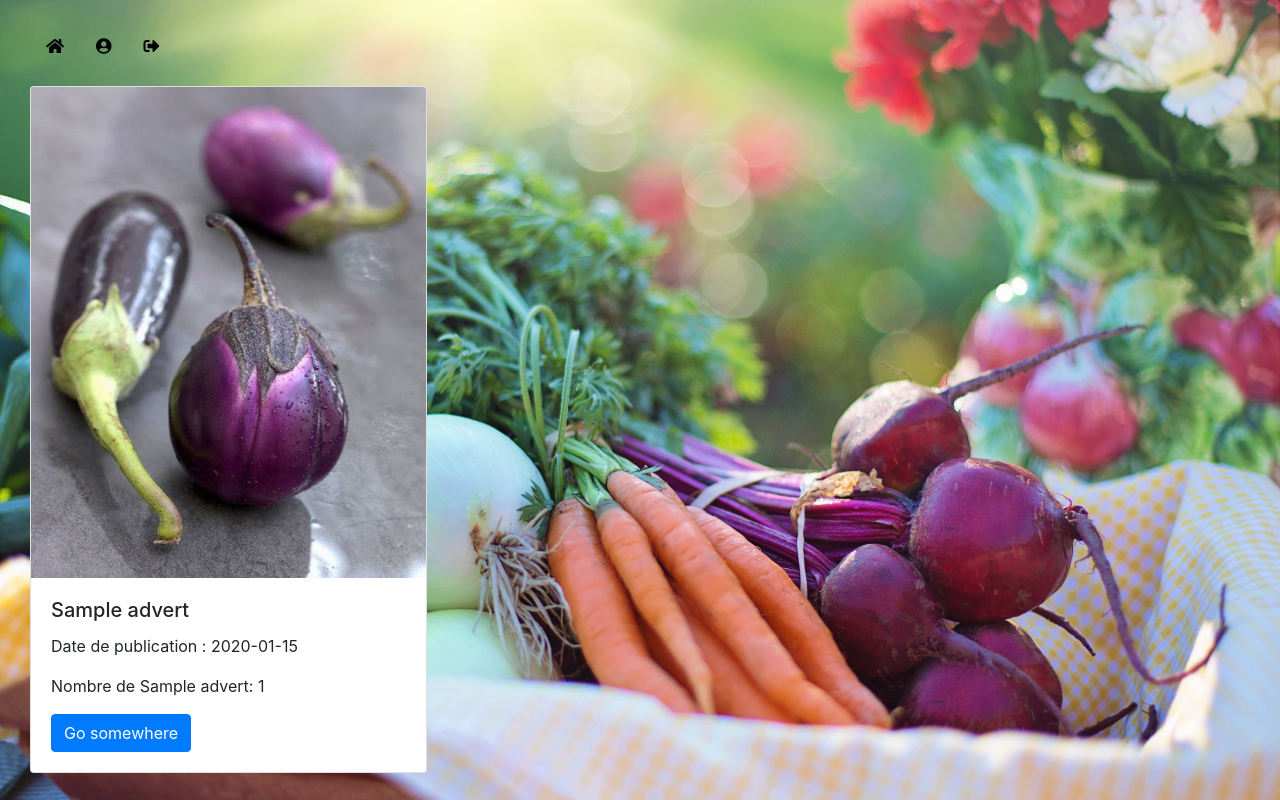
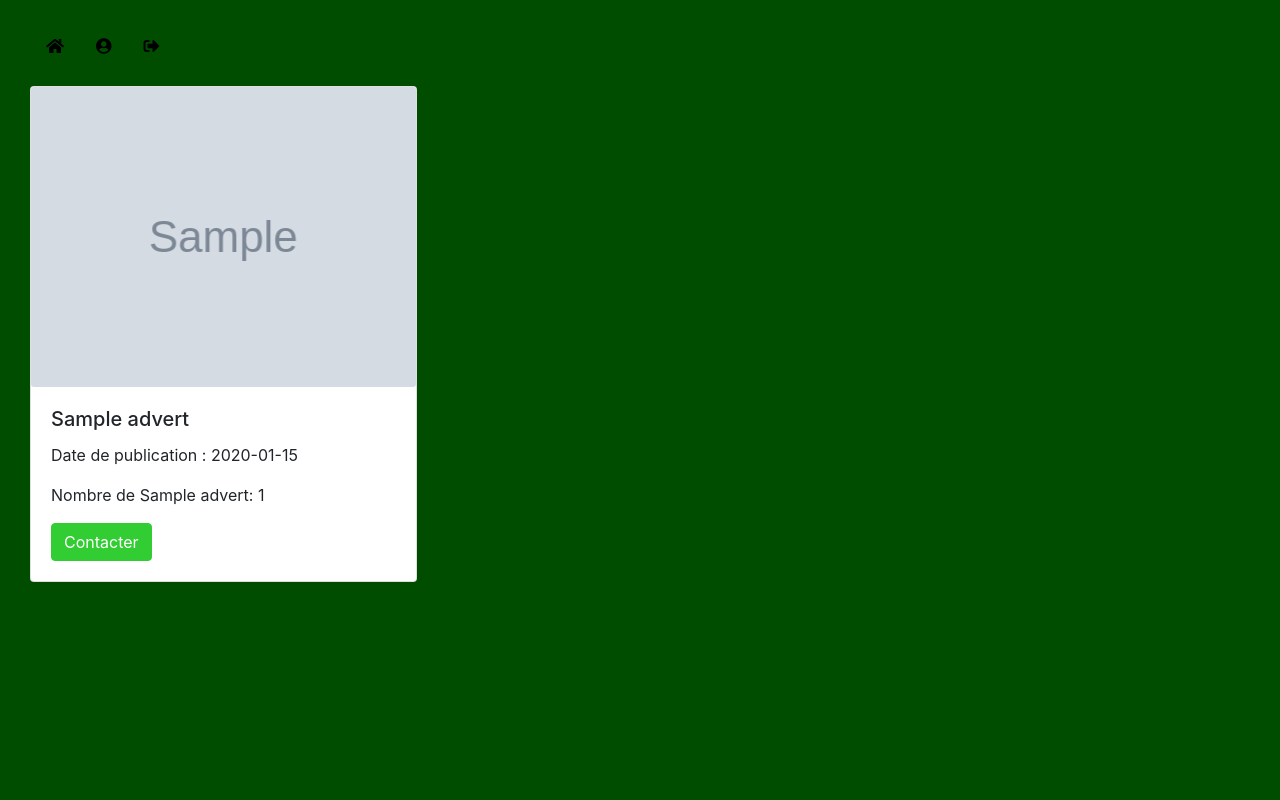
Before and after one commit to KilianLdev/Lespotagersducoin, a PHP site: page / in a window 1280 px wide. Run offline with PHP 8.4, Linux system fonts and the light colour scheme; tables that the repository leaves empty hold one stand-in row (values such as "Sample post"); grey boxes marked "Sample" are stand-in pictures; some libraries are stand-ins or nearby versions.

Commit message:
listadvert img

```diff
--- a/listadvert.php
+++ b/listadvert.php
@@ -1,6 +1,6 @@
 <?php
     // lancement de la requete
-    $sql = 'SELECT title, date, number FROM advert';
+    $sql = 'SELECT title, date, number, img_advert FROM advert';
 
     // $req = mysql_query($sql) or die('Erreur SQL !<br />'.$sql.'<br />'.mysql_error());
 
@@ -34,12 +34,14 @@
         $keys = array_keys($results[$i]); ?>
     <div class="col-sm-4">
         <div class="card">
-          <img class="card-img-top" src="./AdImages/aubergine.jpg" alt="Card image cap">
+        <div class="card-img" style="background-image:url(<?php echo $results[$i]["img_advert"];?>)">
+        </div>
+          <!-- <img class="card-img-top" src="<?php // echo $results[$i]["img_advert"];?>" alt="Card image cap"> -->
           <div class="card-body">
             <h5 class="card-title"><?php echo $results[$i]["title"]; ?></h5>
             <p class="card-text"> Date de publication : <?php echo $results[$i]["date"] ?></p>
             <p class="card-text"> Nombre de <?php echo $results[$i]["title"] . ": " . $results[$i]["number"]; ?></p>
-            <a href="#" class="btn btn-primary">Go somewhere</a>
+            <a href="#" class="btn btn-primary">Contacter</a>
           </div>
         </div>
     </div>
--- a/login.php
+++ b/login.php
@@ -59,7 +59,7 @@ function login($mail, $psw, $fromCookie = false) {
     <link rel="stylesheet" type="text/css" href="public/style/style.css">
     <script type="text/javascript" src="public/js/main.js"></script>
   </head>
-  <body class="loger">
+  <body class="login">
     <div class="container">
 			<div class="row">
           <div class="col-md-4 offset-md-8">
--- a/public/style/style.css
+++ b/public/style/style.css
@@ -1,12 +1,15 @@
-body{
+.login{
     padding-top: 90px;
     background-image: url("../img/photo_de_fond.jpg");
     background-repeat: no-repeat;
     background-size: cover;
 }
 .home{
+	background-color: #004d00;
 	padding-top: 30px;
 	padding-left:30px;
+	padding-right:30px;
+	overflow-x: hidden;
 }
 .nav-link{
 	color: #000000;
@@ -100,3 +103,23 @@ body{
 	background-color: #32CD32;
 	border-color: #32CD32;
 }
+
+.card-img {
+	width: 100%;
+	height: 300px;
+	background-repeat: no-repeat;
+	background-size: cover;
+	background-position: center center;
+}
+
+.card {
+	margin-bottom: 30px;
+}
+
+.btn-primary{
+	border-color: #32CD32;
+	background-color: #32CD32;
+
+
+
+}
```
Also changed, not shown: AdImages/poire.jpg (renamed from AdImages/poires.jpg), 1 other file.
